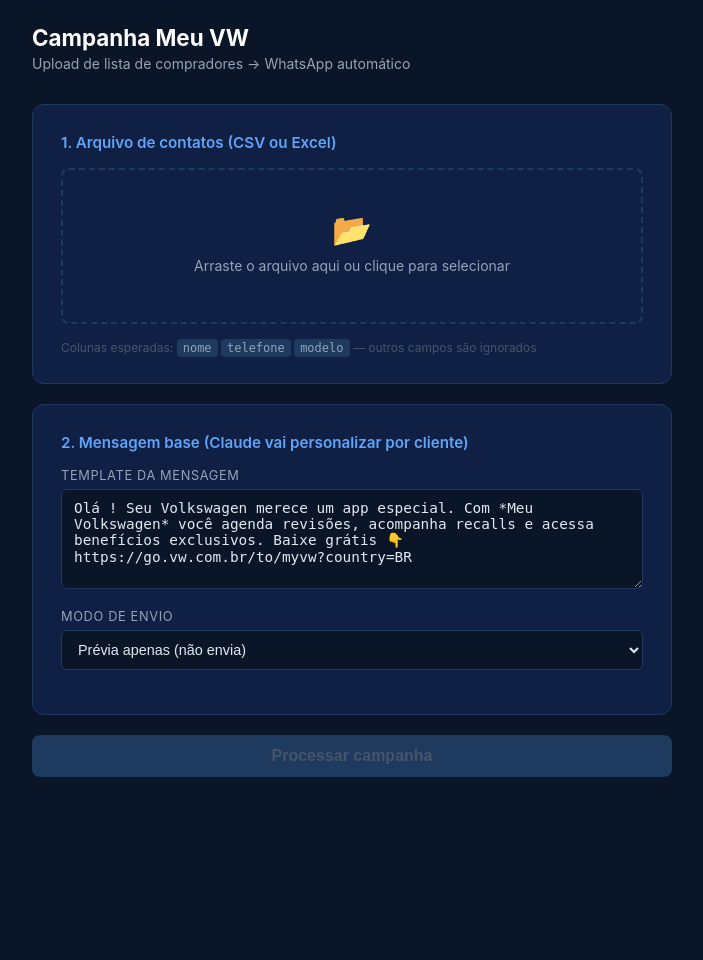
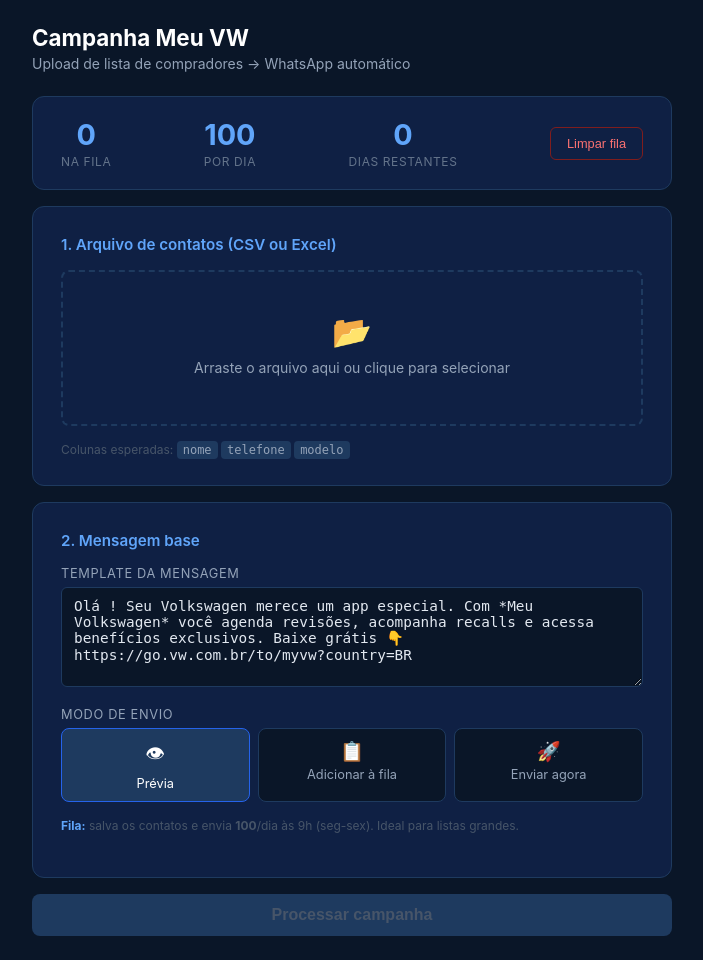
Before and after one commit to carlosarienti-debug/ossmonitoring, a FastAPI app: page / in a window 1280 px wide. Shown: the whole page, without its empty margins (288-991 px from the left). Before the commit the page ends 777 px from the top, so only its background shows below. Run offline with FastAPI, Linux system fonts and the light colour scheme.

Commit message:
feat: fila persistente com envio em lotes diarios e UI atualizada

```diff
--- a/main.py
+++ b/main.py
@@ -1,7 +1,6 @@
 import os
 import json
 import logging
-from datetime import date, timedelta
 from pathlib import Path
 from contextlib import asynccontextmanager
 
@@ -17,6 +16,7 @@
 import campaign
 import gmail_reader
 import whatsapp_sender
+import queue_store
 
 logging.basicConfig(level=logging.INFO, format="%(asctime)s %(levelname)s %(message)s")
 log = logging.getLogger(__name__)
@@ -29,6 +29,22 @@
 BASE_URL = os.environ.get("BASE_URL", "http://localhost:8000")
 
 scheduler = AsyncIOScheduler(timezone="America/Sao_Paulo")
+
+
+async def run_queue_batch():
+    """Scheduled job: send next batch from persistent queue."""
+    max_daily = int(os.environ.get("CAMPAIGN_MAX_DAILY", "100"))
+    batch, remaining = queue_store.pop_batch(max_daily)
+    if not batch:
+        log.info("Fila vazia — nenhum envio agendado hoje")
+        return
+
+    contacts = [{"phone": item["phone"], "name": item["name"], "model": ""} for item in batch]
+    messages = [item["message"] for item in batch]
+
+    log.info(f"Iniciando lote: {len(batch)} mensagens, {remaining} restantes na fila")
+    sent, failed = await campaign.dispatch_whatsapp(contacts, messages)
+    log.info(f"Lote concluído: {sent} enviados, {failed} falhas, {remaining} ainda na fila")
 
 
 async def run_campaign_from_gmail():
@@ -54,9 +70,9 @@
     cron_expr = os.environ.get("CAMPAIGN_CRON", "0 9 * * 1-5")
     parts = cron_expr.split()
     scheduler.add_job(
-        run_campaign_from_gmail,
+        run_queue_batch,
         CronTrigger(minute=parts[0], hour=parts[1], day=parts[2], month=parts[3], day_of_week=parts[4]),
-        id="daily_campaign",
+        id="daily_queue",
         replace_existing=True,
     )
     scheduler.start()
@@ -71,13 +87,27 @@
 
 @app.get("/health")
 def health():
-    return {"status": "ok"}
+    return {"status": "ok", "queue": queue_store.queue_size()}
 
 
 @app.get("/", response_class=HTMLResponse)
 def upload_page():
     template_path = Path(__file__).parent / "templates" / "upload.html"
     return HTMLResponse(content=template_path.read_text(encoding="utf-8"))
+
+
+@app.get("/queue/status")
+def queue_status():
+    size = queue_store.queue_size()
+    max_daily = int(os.environ.get("CAMPAIGN_MAX_DAILY", "100"))
+    days = (size + max_daily - 1) // max_daily if size > 0 else 0
+    return {"total": size, "max_daily": max_daily, "estimated_days": days}
+
+
+@app.post("/queue/clear")
+def queue_clear():
+    queue_store.clear_queue()
+    return {"status": "ok", "total": 0}
 
 
 @app.post("/upload")
@@ -98,30 +128,45 @@
     if not contacts:
         raise HTTPException(status_code=400, detail="Nenhum contato válido encontrado. Verifique as colunas: nome, telefone, modelo")
 
-    messages = campaign.personalize_with_claude(template, contacts[:20])
-    # For larger lists use simple substitution
-    if len(contacts) > 20:
-        extra = [campaign.personalize_message(template, c) for c in contacts[20:]]
-        messages = messages + extra
+    messages = campaign.personalize_with_claude(template, contacts)
 
-    result_messages = [
-        {"phone": c["phone"], "name": c["name"], "message": m}
-        for c, m in zip(contacts, messages)
-    ]
+    if mode == "queue":
+        items = [
+            {"phone": c["phone"], "name": c["name"], "message": m}
+            for c, m in zip(contacts, messages)
+        ]
+        total = queue_store.add_to_queue(items)
+        max_daily = int(os.environ.get("CAMPAIGN_MAX_DAILY", "100"))
+        days = (total + max_daily - 1) // max_daily
+        return JSONResponse({
+            "mode": "queue",
+            "added": len(items),
+            "total_in_queue": total,
+            "max_daily": max_daily,
+            "estimated_days": days,
+            "messages": [{"phone": c["phone"], "name": c["name"], "message": m}
+                         for c, m in zip(contacts[:5], messages[:5])],
+        })
 
-    sent = 0
-    failed = 0
-    if mode == "send":
-        sent, failed = await campaign.dispatch_whatsapp(contacts, messages)
-    else:
-        sent = len(contacts)
+    if mode == "preview":
+        return JSONResponse({
+            "mode": "preview",
+            "sent": len(contacts),
+            "failed": 0,
+            "skipped": 0,
+            "messages": [{"phone": c["phone"], "name": c["name"], "message": m}
+                         for c, m in zip(contacts, messages)],
+        })
 
+    # mode == "send" — immediate send (for small lists)
+    sent, failed = await campaign.dispatch_whatsapp(contacts, messages)
     return JSONResponse({
+        "mode": "send",
         "sent": sent,
         "failed": failed,
         "skipped": 0,
-        "mode": mode,
-        "messages": result_messages,
+        "messages": [{"phone": c["phone"], "name": c["name"], "message": m}
+                     for c, m in zip(contacts, messages)],
     })
 
 
@@ -134,3 +179,10 @@
 async def trigger_campaign():
     await run_campaign_from_gmail()
     return {"status": "ok"}
+
+
+@app.post("/queue/run")
+async def trigger_queue():
+    """Manually trigger a queue batch send."""
+    await run_queue_batch()
+    return {"status": "ok", "remaining": queue_store.queue_size()}
--- a/templates/upload.html
+++ b/templates/upload.html
@@ -18,16 +18,41 @@
     }
     .container { width: 100%; max-width: 640px; }
     h1 { font-size: 1.4rem; font-weight: 700; color: #fff; margin-bottom: 4px; }
-    .subtitle { font-size: 0.875rem; color: #94a3b8; margin-bottom: 32px; }
+    .subtitle { font-size: 0.875rem; color: #94a3b8; margin-bottom: 24px; }
 
     .card {
       background: #0f2044;
       border: 1px solid #1e3a5f;
       border-radius: 12px;
       padding: 28px;
-      margin-bottom: 20px;
+      margin-bottom: 16px;
     }
     .card h2 { font-size: 0.95rem; font-weight: 600; color: #60a5fa; margin-bottom: 16px; }
+
+    .queue-status {
+      background: #0f2044;
+      border: 1px solid #1e3a5f;
+      border-radius: 12px;
+      padding: 20px 28px;
+      margin-bottom: 16px;
+      display: flex;
+      align-items: center;
+      justify-content: space-between;
+      gap: 16px;
+    }
+    .queue-stat { text-align: center; }
+    .queue-stat .num { font-size: 1.8rem; font-weight: 700; color: #60a5fa; }
+    .queue-stat .label { font-size: 0.75rem; color: #64748b; text-transform: uppercase; letter-spacing: 0.05em; margin-top: 2px; }
+    .btn-clear {
+      padding: 8px 16px;
+      background: transparent;
+      color: #f87171;
+      border: 1px solid #7f1d1d;
+      border-radius: 6px;
+      font-size: 0.8rem;
+      cursor: pointer;
+    }
+    .btn-clear:hover { background: #3b0000; }
 
     .drop-zone {
       border: 2px dashed #1e3a5f;
@@ -58,6 +83,21 @@
     }
     .field textarea { min-height: 100px; resize: vertical; }
 
+    .mode-grid { display: grid; grid-template-columns: 1fr 1fr 1fr; gap: 8px; margin-bottom: 16px; }
+    .mode-btn {
+      padding: 10px 8px;
+      background: #0a1628;
+      border: 1px solid #1e3a5f;
+      border-radius: 8px;
+      color: #94a3b8;
+      font-size: 0.8rem;
+      cursor: pointer;
+      text-align: center;
+      transition: all 0.15s;
+    }
+    .mode-btn.active { border-color: #2563eb; background: #1e3a5f; color: #fff; }
+    .mode-btn .mode-icon { font-size: 1.2rem; display: block; margin-bottom: 4px; }
+
     .btn {
       width: 100%;
       padding: 12px;
@@ -73,35 +113,27 @@
     .btn:hover { background: #1d4ed8; }
     .btn:disabled { background: #1e3a5f; color: #475569; cursor: not-allowed; }
 
-    .preview {
-      background: #0a1628;
-      border: 1px solid #1e3a5f;
-      border-radius: 8px;
-      padding: 16px;
-      font-size: 0.8rem;
-      color: #94a3b8;
-      margin-bottom: 16px;
-      display: none;
-    }
-    .preview.show { display: block; }
-    .preview strong { color: #4ade80; }
-
-    .result { margin-top: 20px; display: none; }
+    .result { margin-top: 16px; display: none; }
     .result.show { display: block; }
-    .result-card {
-      border-radius: 12px;
-      padding: 20px;
-      margin-bottom: 12px;
-    }
+    .result-card { border-radius: 12px; padding: 20px; margin-bottom: 12px; }
     .result-card.success { background: #052e16; border: 1px solid #166534; }
+    .result-card.info { background: #0c1a3a; border: 1px solid #1e3a8a; }
     .result-card.error { background: #3b0000; border: 1px solid #7f1d1d; }
     .result-card h3 { font-size: 1rem; margin-bottom: 8px; }
     .result-card.success h3 { color: #4ade80; }
+    .result-card.info h3 { color: #60a5fa; }
     .result-card.error h3 { color: #f87171; }
     .result-card p { font-size: 0.875rem; color: #cbd5e1; }
+    .result-card .stat-row { display: flex; gap: 24px; margin-top: 12px; }
+    .result-card .stat { text-align: center; }
+    .result-card .stat .n { font-size: 1.4rem; font-weight: 700; color: #60a5fa; }
+    .result-card .stat .l { font-size: 0.7rem; color: #64748b; text-transform: uppercase; }
 
-    .columns-hint { font-size: 0.75rem; color: #475569; margin-top: 8px; }
-    .columns-hint code { background: #1e3a5f; padding: 2px 6px; border-radius: 4px; color: #94a3b8; }
+    .msg-list { background:#0f2044; border:1px solid #1e3a5f; border-radius:8px; padding:16px; max-height:300px; overflow-y:auto; margin-top:12px; }
+    .msg-item { border-bottom:1px solid #1e3a5f; padding:10px 0; }
+    .msg-item:last-child { border-bottom: none; }
+    .msg-phone { font-size:0.8rem; color:#60a5fa; }
+    .msg-text { font-size:0.875rem; color:#cbd5e1; margin-top:4px; }
 
     #loading { display: none; text-align: center; padding: 20px; color: #60a5fa; }
   </style>
@@ -111,6 +143,22 @@
   <h1>Campanha Meu VW</h1>
   <p class="subtitle">Upload de lista de compradores → WhatsApp automático</p>
 
+  <div class="queue-status" id="queueStatus">
+    <div class="queue-stat">
+      <div class="num" id="qTotal">—</div>
+      <div class="label">Na fila</div>
+    </div>
+    <div class="queue-stat">
+      <div class="num" id="qDaily">—</div>
+      <div class="label">Por dia</div>
+    </div>
+    <div class="queue-stat">
+      <div class="num" id="qDays">—</div>
+      <div class="label">Dias restantes</div>
+    </div>
+    <button class="btn-clear" onclick="clearQueue()">Limpar fila</button>
+  </div>
+
   <div class="card">
     <h2>1. Arquivo de contatos (CSV ou Excel)</h2>
     <div class="drop-zone" id="dropZone" onclick="document.getElementById('fileInput').click()">
@@ -119,39 +167,51 @@
       <p class="file-name" id="fileName"></p>
     </div>
     <input type="file" id="fileInput" accept=".csv,.xlsx,.xls" />
-    <div class="columns-hint">
-      Colunas esperadas: <code>nome</code> <code>telefone</code> <code>modelo</code> — outros campos são ignorados
+    <div style="font-size:0.75rem;color:#475569;margin-top:4px;">
+      Colunas esperadas: <code style="background:#1e3a5f;padding:2px 6px;border-radius:4px;color:#94a3b8;">nome</code>
+      <code style="background:#1e3a5f;padding:2px 6px;border-radius:4px;color:#94a3b8;">telefone</code>
+      <code style="background:#1e3a5f;padding:2px 6px;border-radius:4px;color:#94a3b8;">modelo</code>
     </div>
-    <div class="preview" id="preview"></div>
   </div>
 
   <div class="card">
-    <h2>2. Mensagem base (Claude vai personalizar por cliente)</h2>
+    <h2>2. Mensagem base</h2>
     <div class="field">
       <label>Template da mensagem</label>
       <textarea id="template">Olá ! Seu Volkswagen merece um app especial. Com *Meu Volkswagen* você agenda revisões, acompanha recalls e acessa benefícios exclusivos. Baixe grátis 👇
 https://go.vw.com.br/to/myvw?country=BR</textarea>
     </div>
+
     <div class="field">
       <label>Modo de envio</label>
-      <select id="mode">
-        <option value="preview">Prévia apenas (não envia)</option>
-        <option value="send">Enviar WhatsApp</option>
-      </select>
+      <div class="mode-grid">
+        <div class="mode-btn active" id="modePreview" onclick="setMode('preview')">
+          <span class="mode-icon">👁</span>Prévia
+        </div>
+        <div class="mode-btn" id="modeQueue" onclick="setMode('queue')">
+          <span class="mode-icon">📋</span>Adicionar à fila
+        </div>
+        <div class="mode-btn" id="modeSend" onclick="setMode('send')">
+          <span class="mode-icon">🚀</span>Enviar agora
+        </div>
+      </div>
+      <div style="font-size:0.75rem;color:#475569;">
+        <b style="color:#60a5fa;">Fila:</b> salva os contatos e envia <b id="hintDaily">100</b>/dia às 9h (seg-sex). Ideal para listas grandes.
+      </div>
     </div>
   </div>
 
   <button class="btn" id="sendBtn" onclick="submitCampaign()" disabled>Processar campanha</button>
-
   <div id="loading">⏳ Processando... aguarde</div>
-
   <div class="result" id="result"></div>
 </div>
 
 <script>
+  let selectedMode = 'preview';
+  let selectedFile = null;
+
   const dropZone = document.getElementById('dropZone');
   const fileInput = document.getElementById('fileInput');
-  let selectedFile = null;
 
   fileInput.addEventListener('change', e => handleFile(e.target.files[0]));
   dropZone.addEventListener('dragover', e => { e.preventDefault(); dropZone.classList.add('dragover'); });
@@ -163,8 +223,29 @@
     selectedFile = file;
     document.getElementById('fileName').textContent = `✓ ${file.name} (${(file.size/1024).toFixed(1)} KB)`;
     document.getElementById('sendBtn').disabled = false;
-    document.getElementById('preview').innerHTML = `<strong>Arquivo selecionado:</strong> ${file.name}`;
-    document.getElementById('preview').classList.add('show');
+  }
+
+  function setMode(mode) {
+    selectedMode = mode;
+    ['preview','queue','send'].forEach(m => document.getElementById('mode'+m.charAt(0).toUpperCase()+m.slice(1)).classList.remove('active'));
+    document.getElementById('mode'+mode.charAt(0).toUpperCase()+mode.slice(1)).classList.add('active');
+  }
+
+  async function loadQueueStatus() {
+    try {
+      const r = await fetch('/queue/status');
+      const d = await r.json();
+      document.getElementById('qTotal').textContent = d.total.toLocaleString('pt-BR');
+      document.getElementById('qDaily').textContent = d.max_daily.toLocaleString('pt-BR');
+      document.getElementById('qDays').textContent = d.estimated_days;
+      document.getElementById('hintDaily').textContent = d.max_daily;
+    } catch(e) {}
+  }
+
+  async function clearQueue() {
+    if (!confirm('Limpar toda a fila? Esta ação não pode ser desfeita.')) return;
+    await fetch('/queue/clear', { method: 'POST' });
+    loadQueueStatus();
   }
 
   async function submitCampaign() {
@@ -180,30 +261,61 @@
     const form = new FormData();
     form.append('file', selectedFile);
     form.append('template', document.getElementById('template').value);
-    form.append('mode', document.getElementById('mode').value);
+    form.append('mode', selectedMode);
 
     try {
       const res = await fetch('/upload', { method: 'POST', body: form });
       const data = await res.json();
       loading.style.display = 'none';
       result.classList.add('show');
+      loadQueueStatus();
 
-      if (res.ok) {
+      if (!res.ok) {
+        result.innerHTML = `<div class="result-card error"><h3>❌ Erro</h3><p>${data.detail || 'Erro ao processar'}</p></div>`;
+        return;
+      }
+
+      if (data.mode === 'queue') {
+        result.innerHTML = `
+          <div class="result-card info">
+            <h3>📋 ${data.added.toLocaleString('pt-BR')} contatos adicionados à fila</h3>
+            <div class="stat-row">
+              <div class="stat"><div class="n">${data.total_in_queue.toLocaleString('pt-BR')}</div><div class="l">Total na fila</div></div>
+              <div class="stat"><div class="n">${data.max_daily}</div><div class="l">Por dia (9h)</div></div>
+              <div class="stat"><div class="n">~${data.estimated_days}</div><div class="l">Dias</div></div>
+            </div>
+          </div>
+          <div style="font-size:0.8rem;color:#64748b;padding:8px 0;">Amostra das primeiras 5 mensagens:</div>
+          <div class="msg-list">${data.messages.map(m => `
+            <div class="msg-item">
+              <div class="msg-phone">${m.phone} — ${m.name}</div>
+              <div class="msg-text">${m.message}</div>
+            </div>`).join('')}
+          </div>`;
+      } else if (data.mode === 'preview') {
         result.innerHTML = `
           <div class="result-card success">
-            <h3>✅ ${data.sent} mensagens ${data.mode === 'preview' ? 'em prévia' : 'enviadas'}</h3>
-            <p>${data.skipped} ignorados (telefone inválido)${data.failed ? ` · ${data.failed} falhas de envio` : ''}</p>
+            <h3>👁 Prévia — ${data.sent} contatos</h3>
+            <p>Nenhuma mensagem enviada.</p>
           </div>
-          <div style="background:#0f2044;border:1px solid #1e3a5f;border-radius:8px;padding:16px;max-height:400px;overflow-y:auto;">
-            ${data.messages.map(m => `
-              <div style="border-bottom:1px solid #1e3a5f;padding:10px 0;">
-                <div style="font-size:0.8rem;color:#60a5fa;">${m.phone} — ${m.name}</div>
-                <div style="font-size:0.875rem;color:#cbd5e1;margin-top:4px;">${m.message}</div>
-              </div>
-            `).join('')}
+          <div class="msg-list">${data.messages.map(m => `
+            <div class="msg-item">
+              <div class="msg-phone">${m.phone} — ${m.name}</div>
+              <div class="msg-text">${m.message}</div>
+            </div>`).join('')}
           </div>`;
       } else {
-        result.innerHTML = `<div class="result-card error"><h3>❌ Erro</h3><p>${data.detail || 'Erro ao processar arquivo'}</p></div>`;
+        result.innerHTML = `
+          <div class="result-card success">
+            <h3>✅ ${data.sent} mensagens enviadas</h3>
+            <p>${data.failed ? `${data.failed} falhas de envio.` : ''}</p>
+          </div>
+          <div class="msg-list">${data.messages.map(m => `
+            <div class="msg-item">
+              <div class="msg-phone">${m.phone} — ${m.name}</div>
+              <div class="msg-text">${m.message}</div>
+            </div>`).join('')}
+          </div>`;
       }
     } catch (e) {
       loading.style.display = 'none';
@@ -213,6 +325,8 @@
 
     btn.disabled = false;
   }
+
+  loadQueueStatus();
 </script>
 </body>
 </html>
```
Also changed, not shown: queue_store.py (added, +47 -0 lines).
